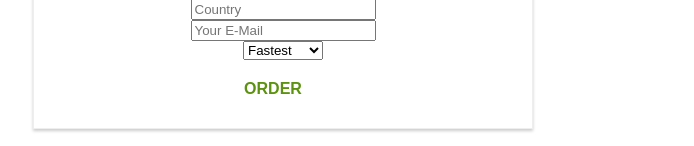
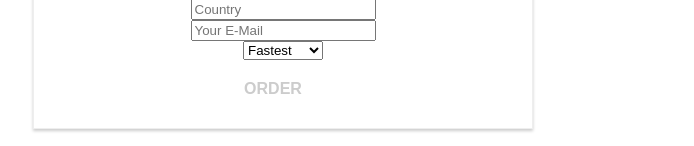
Before and after one commit to alonsogchparra/react-complete-guide, a React app in the folder burger/: page /checkout/contact-data in a window 1280 px wide. Shown: the part 944-1090 px from the top of the page, without its empty margins (357-1051 px from the left). Built offline with nearby package versions, Linux system fonts and the light colour scheme.

Commit message:
Adding disabled props

```diff
--- a/burger/src/components/UI/Button/Button.js
+++ b/burger/src/components/UI/Button/Button.js
@@ -4,6 +4,7 @@ import classes from './Button.css';
 
 const button = (props) => (
   <button
+    disabled={props.disabled}
     className={[classes.Button, classes[props.btnType]].join(' ')}
     onClick={props.clicked}>{props.children}</button>
 );
```
